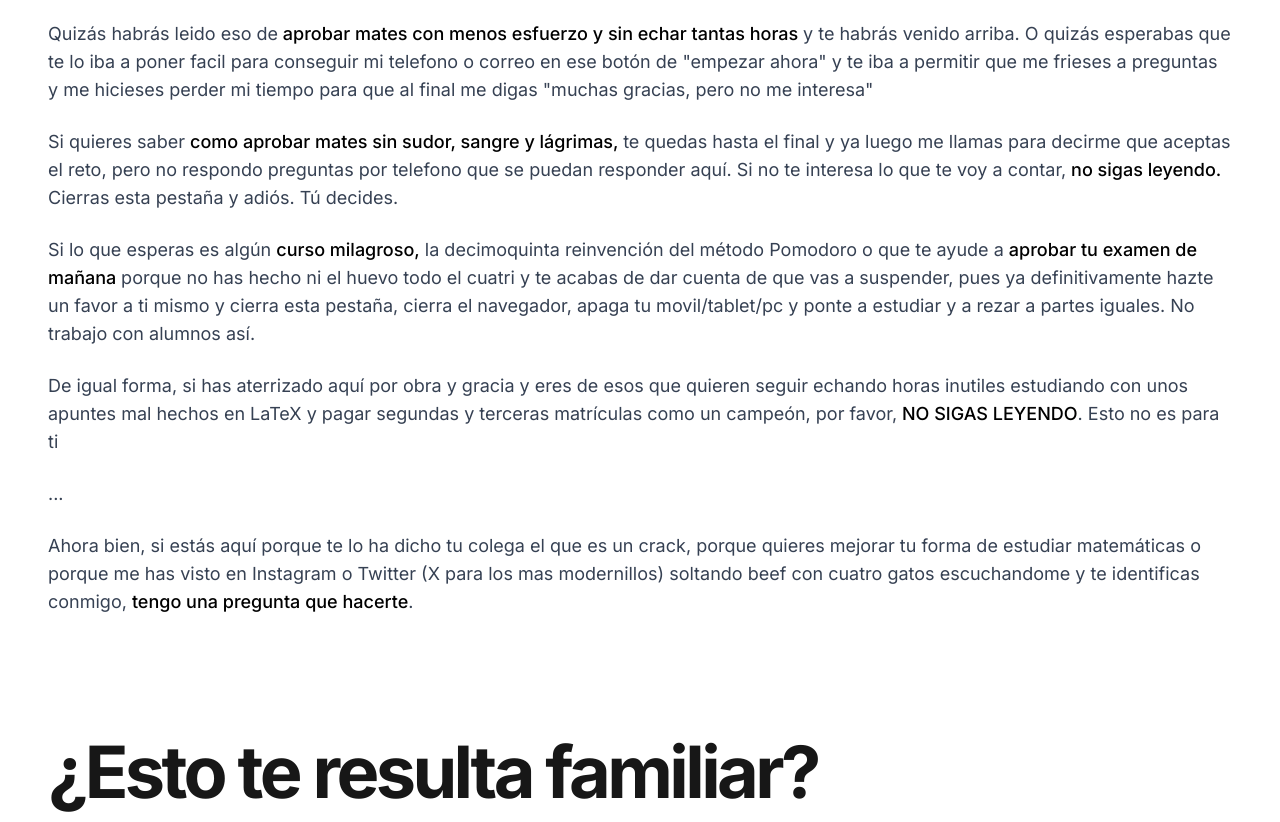
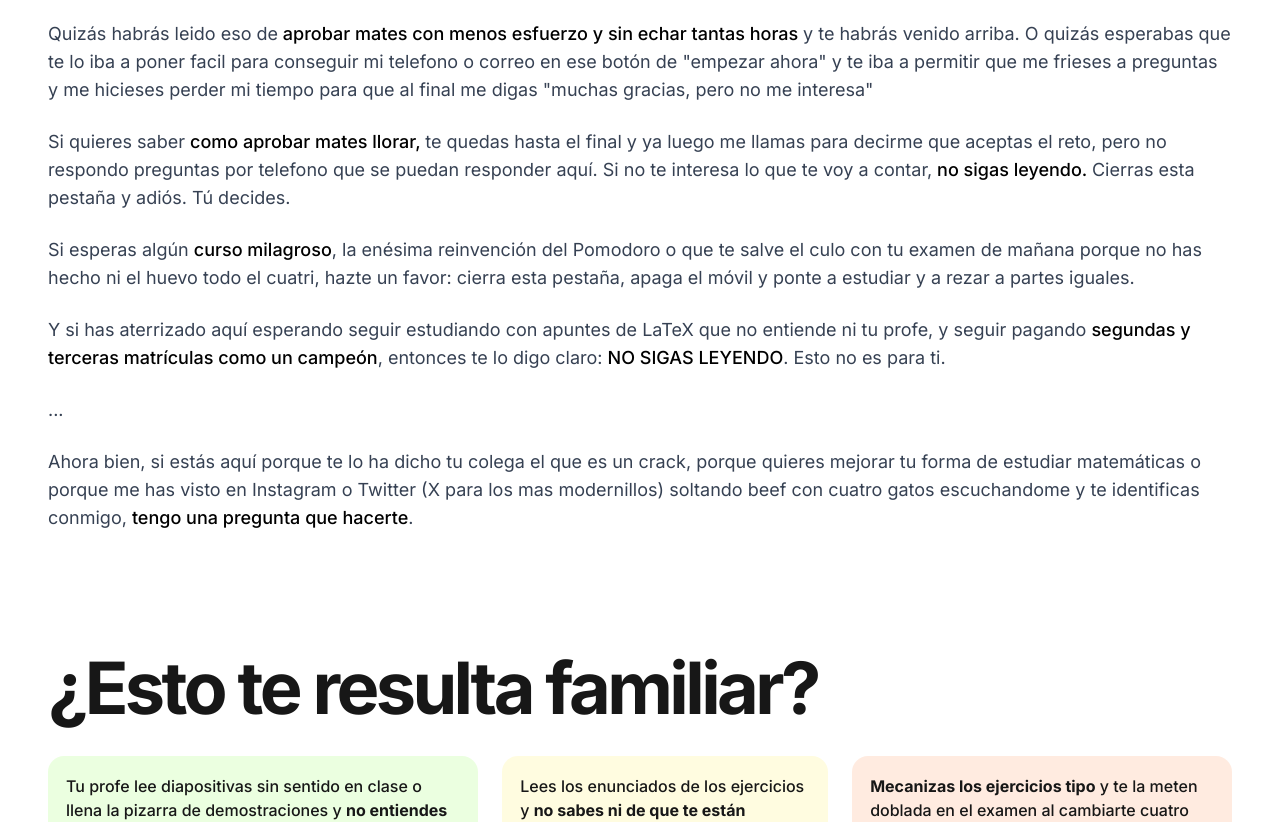
Before and after one commit to MariaLipiz/matessindramas, a Next.js app: page / in a window 1280 px wide. Shown: the part 960-1782 px from the top of the page. Built offline with nearby package versions, Linux system fonts and the light colour scheme.

Commit message:
Copy reformulado

```diff
--- a/src/app/page.tsx
+++ b/src/app/page.tsx
@@ -1,7 +1,6 @@
 import { PricingTable } from "@/components/pricing-table"
 import { Features } from "@/components/features"
 import { Hero } from "@/components/hero"
-import { Testimonials } from "@/components/testimonials"
 import { About } from "@/components/about"
 import { Footer } from "@/components/footer"
 import { CaptacionAtencion } from "@/components/captacionatencion"
@@ -27,7 +26,7 @@ export default function Home() {
               </p>
 
               <p>
-              Si quieres saber <span className="font-medium text-black"> como aprobar mates sin sudor, sangre y lágrimas, </span>
+              Si quieres saber <span className="font-medium text-black"> como aprobar mates llorar, </span>
               te quedas hasta el final y ya luego me llamas para decirme que aceptas el reto, pero no respondo preguntas por telefono
               que se puedan responder aquí. Si no te interesa lo que te voy a contar,
               <span className="font-medium text-black"> no sigas leyendo. </span>
@@ -35,20 +34,14 @@ export default function Home() {
 
               </p>
               <p>
-              Si lo que esperas es algún <span className="font-medium text-black">curso milagroso,</span> la decimoquinta reinvención del método
-              Pomodoro
-              o que te ayude a <span className="font-medium text-black">aprobar tu examen de mañana </span>
-              porque no has hecho ni el huevo todo el cuatri y te acabas de dar cuenta de que vas a suspender,
-              pues ya definitivamente hazte un favor a ti mismo y cierra esta pestaña,
-              cierra el navegador, apaga tu movil/tablet/pc y ponte a estudiar y a rezar a partes iguales. No trabajo con alumnos así.
+                Si esperas algún <span className="font-medium text-black">curso milagroso</span>, la enésima reinvención del Pomodoro
+                o que te salve el culo con tu examen de mañana porque no has hecho ni el huevo todo el cuatri,
+                hazte un favor: cierra esta pestaña, apaga el móvil y ponte a estudiar y a rezar a partes iguales.
               </p>
               <p>
-
-              </p>
-              <p>
-              De igual forma, si has aterrizado aquí por obra y gracia y eres de esos que quieren seguir echando horas inutiles estudiando
-              con unos apuntes mal hechos en LaTeX y pagar segundas y terceras matrículas como un campeón, por favor,
-              <span className="font-medium text-black"> NO SIGAS LEYENDO</span>. Esto no es para ti
+              Y si has aterrizado aquí esperando seguir estudiando con apuntes de LaTeX que no entiende ni tu profe,
+              y seguir pagando <span className="font-medium text-black">segundas y terceras matrículas como un campeón</span>,
+              entonces te lo digo claro: <span className="font-medium text-black">NO SIGAS LEYENDO</span>. Esto no es para ti.
               </p>
               <p>
               ...
@@ -238,8 +231,8 @@ export default function Home() {
               <p>
               Cuando empecé tenía 16 años, acababa de descubrir que lo que me gustaba eran las mates
                y cobraba 8 euros la hora. Tenía cinco alumnos y pocos me tomaban en serio. Iba en bici casa
-              por casa a dar clase, y perdía casi toda la tarde. Y seguro que diras "menuda subnormal". Pues sí, pero así se empieza,
-              bien metido en el barro y con todo el mundo tomándote a coña. También así es como se aprende.
+              por casa a dar clase, y perdía casi toda la tarde. Y seguro que estarás pensando: ‘menuda pringada’.
+              Y no te culpo, yo pensaría lo mismo si fuese tú. Pero así se empieza. En el barro, sin excusas, y con todo el mundo tomándote a coña.
               </p>
               <p>
               Al año siguiente subí a 10 euros y vinieron más alumnos.
@@ -295,11 +288,17 @@ export default function Home() {
               </p>
               <p>
               A día de hoy,
-              <span className="font-medium text-black"> cobro bastante más por una hora de mi tiempo y me vuelco completamente en cada alumno,
-                en gran parte porque solo cojo un numero muy límitado de personas cada cuatri. </span>
+              cobro bastante más por una hora de mi tiempo y me vuelco completamente en cada alumno,
+                en gran parte porque ahora <span className="font-medium text-black"> solo cojo un numero muy límitado de personas cada cuatri. </span>
               Me tomo muy a lo personal su aprobado.
               Y mis alumnos están más contentos que nunca. Porque no solo <span className="font-medium text-black"> aprueban, </span>
               entienden y <span className="font-medium text-black"> tienen tiempo para dormir, salir de fiesta y rascarse la barriga en el sofá. </span>
+              </p>
+              <p>
+
+              Solo este año,
+              <span className="font-medium text-black"> de 42 alumos que he tenido, 39 han aprobado en primera convocatoría </span>
+               y el resto en extraordinaría.
               </p>
               <p>
 
@@ -307,7 +306,11 @@ export default function Home() {
               </p>
               <p>
               <span className="font-medium text-black"> ¿Quieres ser como esos chavales? </span>
-              ¿O prefieres seguir comiendo mierda en la uni porque mi metodo “es demasiado caro”?
+              ¿O
+              <span className="font-medium text-black"> prefieres seguir comiendo mierda en la uni </span>  porque mi metodo “es demasiado caro”?
+              </p>
+              <p>
+              ...
               </p>
               <p>
               Si has llegado hasta aquí, probablmenete no habrás aprobado, pero al menos
@@ -318,6 +321,55 @@ export default function Home() {
               Solo por eso, voy a romper esta tensión y
               <span className="font-medium text-black"> te voy a sacar de dudas. </span>
               </p>
+              <p>
+              ...
+              </p>
+
+              <p>
+              Veo que <span className="font-medium text-black"> tienes ganas de aprobar, </span> ¿Eh?
+              </p>
+              <p>
+              Venga, ahora si que sí,
+              <span className="font-medium text-black"> vamos a hablar de lo que te interesa. </span>
+              </p>
+              <p>
+              Acompañarte a ti solo todo el cuatri (es decir, que no vengas en grupo con tus colegas) y asegurar tu aprobado tiene un precio de
+              <span className="font-medium text-black"> 290 euros </span> al mes durante cuatro meses. Pero si quieres que lo haga
+              te tienes que comprometer a poner tu parte y a currar. Yo no trabajo con gente que quiere quedarse en el banquillo a mirar.
+
+              </p>
+              <p>
+              <span className="font-medium text-black"> Y sí, entran todas tus asignaturas de mates </span>
+              (salvo las que ya he dicho que no ne gustan).
+              </p>
+
+               <p>
+               <span className="font-medium text-black"> Y sí, te voy a dar unos apuntes de puta madre </span>
+              con los que vas a poder entenderlo todo y vas a tener ejercicios guiados
+              de todo.
+              </p>
+
+              <p>
+              <span className="font-medium text-black"> Y sí, te daré feedback todo el rato </span>  para que sepas si vas bien, si vas mal,
+              si vas de culo o si vas del reves.
+              </p>
+
+              <p>
+              <span className="font-medium text-black"> Y sí, te haré un planning de estudio full optimizado </span> para que no te me pierdas por el camino.
+              </p>
+
+              <p>
+              <span className="font-medium text-black"> Y si, tendremos tutorías semanales. </span>Pero no vengas a contarme que no
+              hiciste nada. Esto no es el cole. Aquí vienes a mejorar y a conseguir tu aprobado, no a justificarte
+              </p>
+
+              <p>
+              <span className="font-medium text-black"> Y si, tambien me puedes llamar,
+               escribir por WhatsApp, o por Telegram o mandarme señales de humo cada vez
+                que estés estudiando y tengas la más mínima duda </span> o necesites pistas
+               para hacer los ejercicios porque te encuentras más perdido que un pulpo en un garaje.
+              </p>
+
               </section>
       <About />
       <PricingTable />
--- a/src/components/captacionatencion.tsx
+++ b/src/components/captacionatencion.tsx
@@ -25,7 +25,7 @@ export function CaptacionAtencion() {
           </div>
           <div className="rounded-2xl border-2 border-transparent p-4 transition-all duration-300 hover:border-[var(--neon-rose)]/40 bg-[var(--neon-rose)]/20 ">
 
-            <h3><span className="font-bold">Te armas cacaos increibles</span> con el existe, el para todo, el epsilon mayor que cero y demas simbolos raros</h3>
+            <h3><span className="font-bold">Te armas cacaos increibles</span> con el existe, el para todo, el epsilon mayor que cero y demás simbolos raros</h3>
           </div>
           <div className="rounded-2xl border-2 border-transparent p-4 transition-all duration-300 hover:border-[var(--neon-blue)]/40 bg-[var(--neon-blue)]/20 ">
 
```
